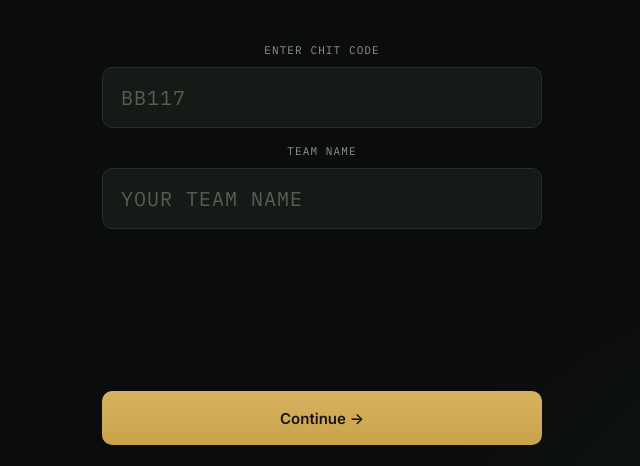
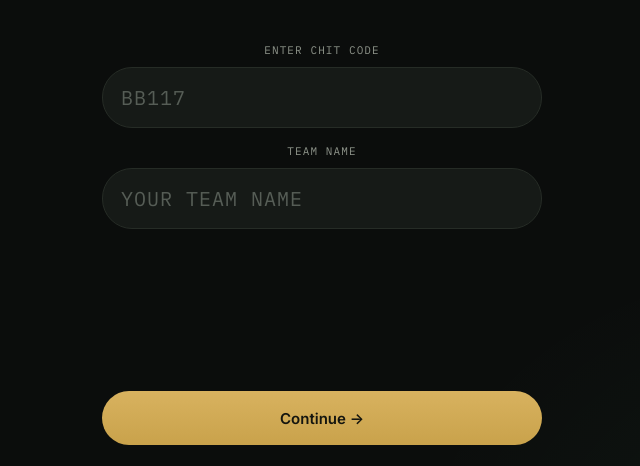
Before and after one commit to anirudhkrishna-06/boomboom-vault, a Next.js app: page / in a window 1280 px wide. Shown: the part 331-797 px from the top of the page, without its empty margins (318-958 px from the left). Built offline with nearby package versions, Linux system fonts and the light colour scheme.

Commit message:
Predeployment Push

```diff
--- a/app/globals.css
+++ b/app/globals.css
@@ -33,7 +33,7 @@
   --font-mono: "IBM Plex Mono", "SFMono-Regular", Menlo, Consolas, monospace;
 
   --radius-sm: 4px;
-  --radius: 10px;
+  --radius: 30px;
   --radius-lg: 18px;
 
   color-scheme: dark;
--- a/app/page.tsx
+++ b/app/page.tsx
@@ -101,6 +101,8 @@ export default function Home() {
         <MCQStage
           gate="color"
           question={question}
+          savedAnswer={mcqAnswers.color}
+          onBack={() => setStage("adjust")}
           onContinue={(answer) => {
             setMcqAnswers((current) => ({ ...current, color: answer }));
             setStage("color");
@@ -118,6 +120,7 @@ export default function Home() {
         <ColorCipherStage
           payload={payload}
           savedAnswer={colorCode}
+          onBack={() => setStage("colorMcq")}
           onContinue={(answer) => {
             setColorCode(answer);
             setStage("shapeMcq");
@@ -135,6 +138,8 @@ export default function Home() {
         <MCQStage
           gate="shape"
           question={question}
+          savedAnswer={mcqAnswers.shape}
+          onBack={() => setStage("color")}
           onContinue={(answer) => {
             setMcqAnswers((current) => ({ ...current, shape: answer }));
             setStage("shape");
@@ -153,6 +158,7 @@ export default function Home() {
           payload={payload}
           colorCode={colorCode}
           savedAnswer={shapeCode}
+          onBack={() => setStage("shapeMcq")}
           onContinue={(answer) => {
             setShapeCode(answer);
             setStage("vault");
--- a/components/stages/ColorCipherStage.tsx
+++ b/components/stages/ColorCipherStage.tsx
@@ -3,6 +3,7 @@
 import { useState } from "react";
 import { StageShell } from "../StageShell";
 import { buildObfuscatedDisplayEntries, deriveChitOffsetKey } from "@/lib/cipher/obfuscation";
+import { deriveColorCode } from "@/lib/qr/cipher";
 import { ParsedPayload } from "@/lib/qr/parser";
 
 const SWATCH: Record<string, string> = {
@@ -38,14 +39,18 @@ const COLOR_DISTRACTORS = [
 export function ColorCipherStage({
   payload,
   savedAnswer,
+  onBack,
   onContinue,
 }: {
   payload: ParsedPayload;
   savedAnswer: string;
+  onBack: () => void;
   onContinue: (workingAnswer: string) => void;
 }) {
   const [answer, setAnswer] = useState(savedAnswer);
+  const [error, setError] = useState("");
   const offsetKey = deriveChitOffsetKey(payload.chitCode);
+  const correctCode = deriveColorCode(payload);
   const colorEntries = buildObfuscatedDisplayEntries({
     map: payload.colorMap,
     sequence: payload.colorSequence,
@@ -53,6 +58,18 @@ export function ColorCipherStage({
     chitCode: payload.chitCode,
     namespace: "color",
   });
+
+  function submit() {
+    if (!answer.trim()) return;
+
+    if (answer.trim() !== correctCode) {
+      setError("That color code is not correct yet.");
+      return;
+    }
+
+    setError("");
+    onContinue(answer.trim());
+  }
 
   return (
     <StageShell railStage="color">
@@ -65,8 +82,7 @@ export function ColorCipherStage({
 
       <div className="panel cipher-legend">
         <p>
-          Add the digits in your chit code, keep the last digit, then subtract that key from each
-          displayed table digit. Only colors in the sequence build the code.
+          Use only the number part. For BB117, use 117. Add its digits, keep the last digit, That's your KEY. For each row: Do the following, Number shown against the color 'minus' The Key you just found, mod 10. If negative, add 10.
         </p>
       </div>
 
@@ -98,14 +114,21 @@ export function ColorCipherStage({
         placeholder="e.g. 5921"
         value={answer}
         inputMode="numeric"
-        onChange={(e) => setAnswer(e.target.value.replace(/[^0-9]/g, ""))}
+        onChange={(e) => {
+          setAnswer(e.target.value.replace(/[^0-9]/g, ""));
+          setError("");
+        }}
         style={{ fontSize: 18, marginBottom: 4 }}
       />
+      {error && <p className="error-text">{error}</p>}
 
       <div className="stage-footer">
+        <button className="btn btn-ghost" type="button" onClick={onBack}>
+          &lt;- Back
+        </button>
         <button
           className="btn btn-primary"
-          onClick={() => onContinue(answer)}
+          onClick={submit}
           disabled={answer.trim().length === 0}
         >
           Continue -&gt;
--- a/components/stages/FindQRStage.tsx
+++ b/components/stages/FindQRStage.tsx
@@ -17,8 +17,7 @@ export function FindQRStage({
       </div>
       <h2 className="stage-title">Find the QR</h2>
       <p className="stage-sub">
-        Follow the clue printed on your chit. It leads to a camouflaged QR — it won't look like
-        an ordinary QR code, so look carefully.
+        Follow the clue printed on your chit.
       </p>
 
       <div className="panel" style={{ marginBottom: 0 }}>
@@ -36,7 +35,7 @@ export function FindQRStage({
               02
             </span>
             <p style={{ fontSize: 14, color: "var(--text-muted)", lineHeight: 1.6 }}>
-              The QR is blended into its surroundings. It won't jump out — that's intentional.
+              Open the link given in the treasure chit, it will automatically download you a QR. Come back here to continue
             </p>
           </div>
           <div className="row" style={{ alignItems: "flex-start" }}>
@@ -44,7 +43,7 @@ export function FindQRStage({
               03
             </span>
             <p style={{ fontSize: 14, color: "var(--text-muted)", lineHeight: 1.6 }}>
-              Once you've found it, bring it fully into view and continue.
+              Upload the digital morphed QR to continue
             </p>
           </div>
         </div>
--- a/components/stages/MCQStage.tsx
+++ b/components/stages/MCQStage.tsx
@@ -20,13 +20,20 @@ const GATE_COPY: Record<McqGate, { stage: string; title: string; railStage: "col
 export function MCQStage({
   gate,
   question,
+  savedAnswer,
+  onBack,
   onContinue,
 }: {
   gate: McqGate;
   question: McqQuestion;
+  savedAnswer?: McqAnswer;
+  onBack?: () => void;
   onContinue: (answer: McqAnswer) => void;
 }) {
-  const [selectedIndex, setSelectedIndex] = useState<number | null>(null);
+  const savedIndex = savedAnswer
+    ? question.options.findIndex((option) => option === savedAnswer.selectedOption)
+    : -1;
+  const [selectedIndex, setSelectedIndex] = useState<number | null>(savedIndex >= 0 ? savedIndex : null);
   const copy = GATE_COPY[gate];
 
   function submit() {
@@ -72,6 +79,11 @@ export function MCQStage({
       </div>
 
       <div className="stage-footer">
+        {onBack && (
+          <button className="btn btn-ghost" type="button" onClick={onBack}>
+            &lt;- Back
+          </button>
+        )}
         <button className="btn btn-primary" onClick={submit} disabled={selectedIndex === null}>
           Submit -&gt;
         </button>
--- a/components/stages/ShapeCipherStage.tsx
+++ b/components/stages/ShapeCipherStage.tsx
@@ -24,11 +24,13 @@ export function ShapeCipherStage({
   payload,
   colorCode,
   savedAnswer,
+  onBack,
   onContinue,
 }: {
   payload: ParsedPayload;
   colorCode: string;
   savedAnswer: string;
+  onBack: () => void;
   onContinue: (workingAnswer: string) => void;
 }) {
   const [answer, setAnswer] = useState(savedAnswer);
@@ -57,8 +59,8 @@ export function ShapeCipherStage({
 
       <div className="panel cipher-legend">
         <p>
-          Add the digits in your chit code, keep the last digit, then subtract that key from each
-          displayed table digit. Only shapes in the sequence build the code.
+          Use only the number part. For BB117, use 117. Add its digits, keep the last digit, That's your KEY. For each row: Do the following, Number shown against the shape 'minus' The Key you just found, mod 10. If negative, add 10.
+
         </p>
       </div>
 
@@ -95,6 +97,9 @@ export function ShapeCipherStage({
       />
 
       <div className="stage-footer">
+        <button className="btn btn-ghost" type="button" onClick={onBack}>
+          &lt;- Back
+        </button>
         <button
           className="btn btn-primary"
           onClick={() => onContinue(answer)}
```
Also changed, not shown: test-db.ts (added, +43 -0 lines), 1 other file (tests, documents, lock files or other folders).
